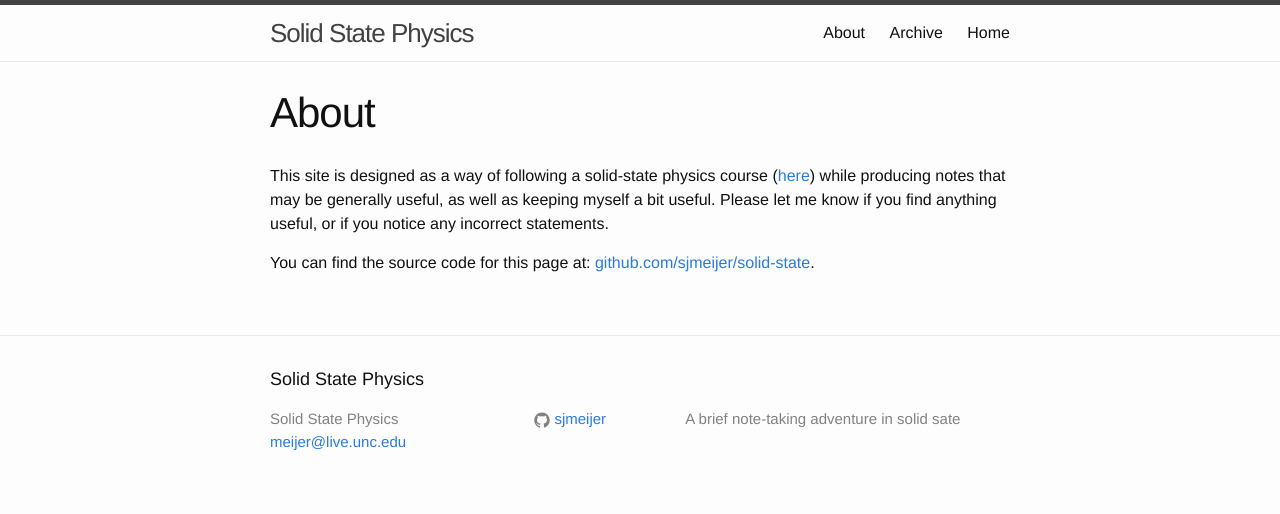
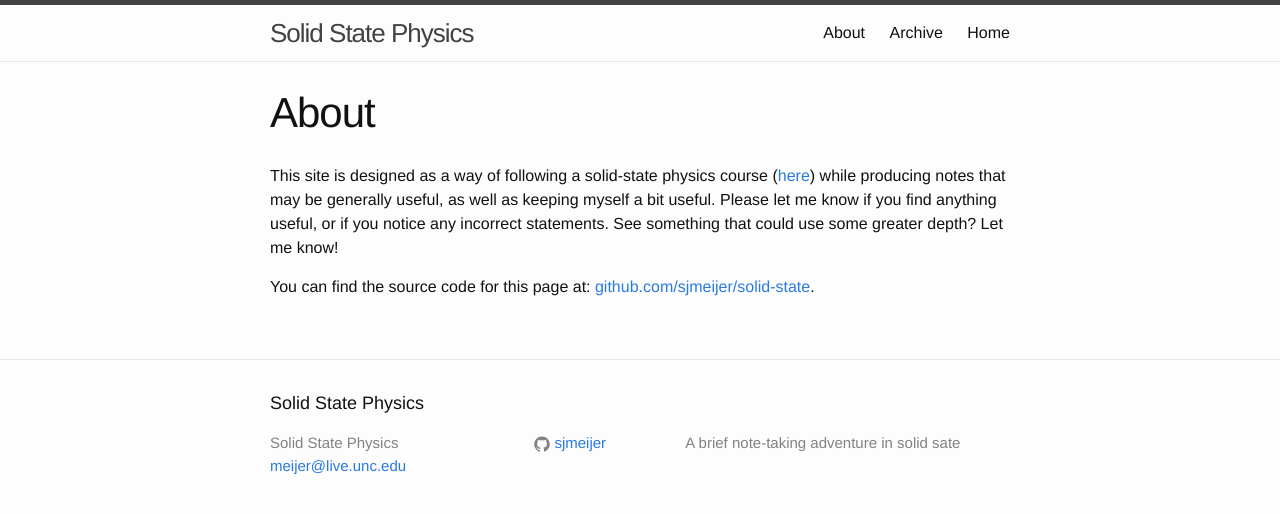
Before and after one commit to sjmeijer/solid-state, a Jekyll site: the page built from about.md, in a window 1280 px wide. Shown: the top 514 px of the page. Built offline with Jekyll 4.4.1, drawn with Linux system fonts in a browser that asks for light colours.

Commit message:
minor edits

```diff
--- a/_posts/2015-08-27-Overview-what-is-a-solid.markdown
+++ b/_posts/2015-08-27-Overview-what-is-a-solid.markdown
@@ -83,7 +83,7 @@ Finally, the small size of the proton means that
 
 > it can essentially sit on the surface of the large negative ions, resulting in a type of structure unattainable with any other positive ion.
 
-The
+
 
 
 ## Conclusion
--- a/about.md
+++ b/about.md
@@ -5,6 +5,6 @@ title: About
 permalink: /about/
 ---
 
-This site is designed as a way of following a solid-state physics course ([here](http://user.physics.unc.edu/~sean/Phys871/)) while producing notes that may be generally useful, as well as keeping myself a bit useful. Please let me know if you find anything useful, or if you notice any incorrect statements.
+This site is designed as a way of following a solid-state physics course ([here](http://user.physics.unc.edu/~sean/Phys871/)) while producing notes that may be generally useful, as well as keeping myself a bit useful. Please let me know if you find anything useful, or if you notice any incorrect statements. See something that could use some greater depth? Let me know!
 
 You can find the source code for this page  at: [github.com/sjmeijer/solid-state](https://github.com/sjmeijer/solid-state/tree/gh-pages).
```
